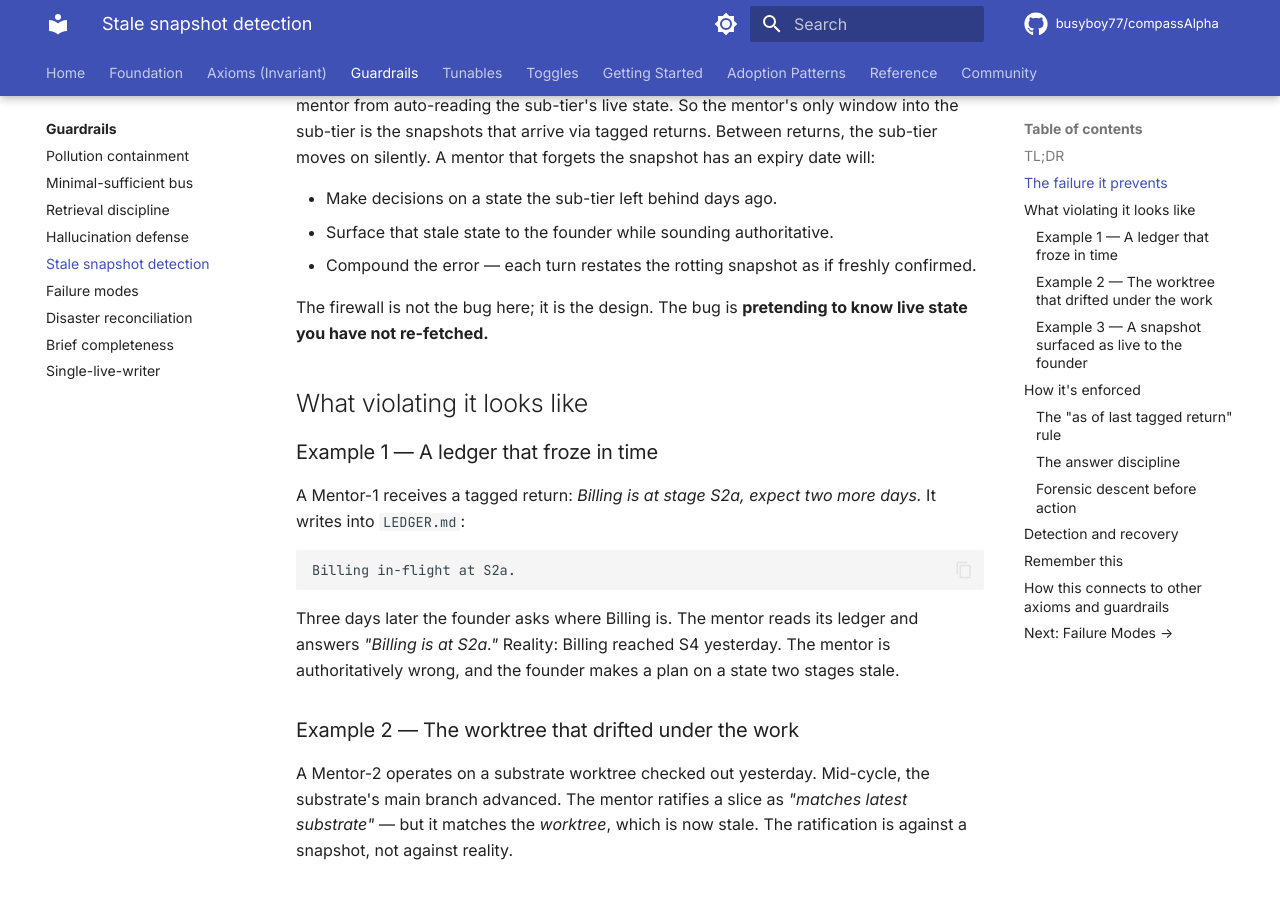
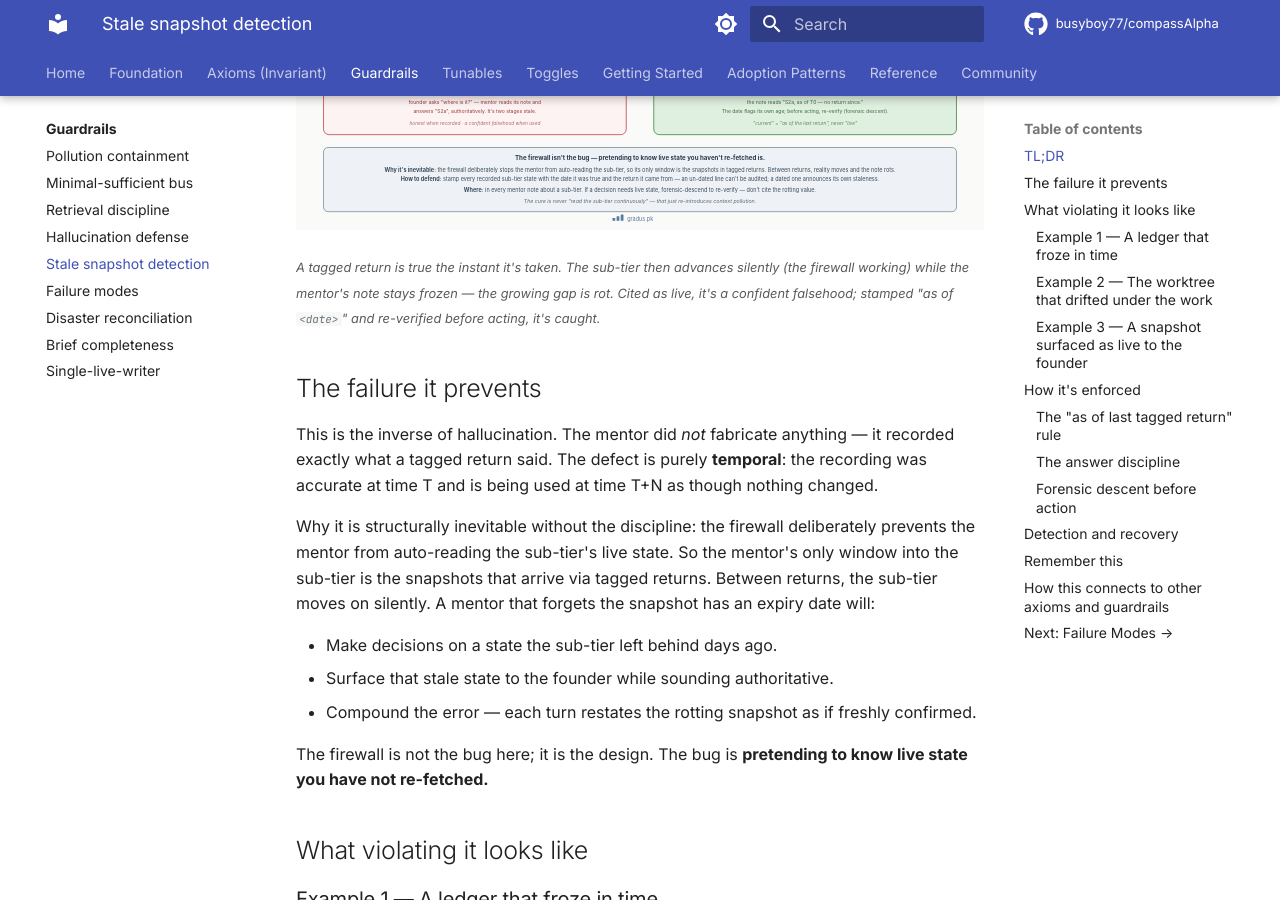
Before and after one commit to busyboy77/compassAlpha, an MkDocs documentation site: the page built from docs/02-guardrails/stale-snapshot-detection.md, in a window 1280 px wide and 900 px high, scrolled down 892 px. Built offline with MkDocs 1.6.1 and Material for MkDocs 9.7.7, drawn with Linux system fonts in a browser that asks for light colours; comment, search, counter and statistics services are not loaded.

Commit message:
Item 3 (Batch B): four trust/provenance diagrams
New how/why/where illustrations: flush-before-disclose (the crash test);
cite-by-substrate vs recall; the verify-at-citation loop; and the
snapshot-rot timeline. Embedded on persistence-law, provenance-law,
hallucination-defense, and stale-snapshot-detection. Intrinsic width/height
for the lightbox; no meta-language.

Co-Authored-By: Claude Opus 4.8 (1M context) <noreply@anthropic.com>

```diff
--- a/docs/02-guardrails/stale-snapshot-detection.md
+++ b/docs/02-guardrails/stale-snapshot-detection.md
@@ -15,6 +15,10 @@ This page is about a quiet trap: a mentor writes down where a teammate's work st
 In short: notes about a teammate's progress go stale fast, so always stamp them with *when* they were true and re-check before acting.
 
 The **firewall leak** is the subtle failure where a mentor records a true point-in-time snapshot of a sub-tier's progress, then keeps treating it as *live* long after the sub-tier has moved on. The snapshot was honest; it simply rotted. The sub-tier advances without telling the mentor — by design, that is the [firewall](../01-axioms/firewall.md) working — so a snapshot held as live drifts further from reality with every conversation turn. The defense is a linguistic and procedural discipline: every recorded sub-tier state is stamped **"as of `<return-date>`"**, and a mentor performs a forensic descent to re-verify before acting on it.
+
+![A snapshot rots over time — the sub-tier advances (S2a → S3 → S4) while the mentor's note stays frozen at S2a; treated as live it leaks, stamped "as of" it is caught](../assets/snapshot-rot.svg)
+
+<small>*A tagged return is true the instant it's taken. The sub-tier then advances silently (the firewall working) while the mentor's note stays frozen — the growing gap is rot. Cited as live, it's a confident falsehood; stamped "as of `<date>`" and re-verified before acting, it's caught.*</small>
 
 ## The failure it prevents
 
```
Also changed, not shown: docs/01-axioms/persistence-law.md (+4 -0 lines), docs/01-axioms/provenance-law.md (+4 -0 lines), docs/02-guardrails/hallucination-defense.md (+4 -0 lines), docs/assets/cite-by-substrate.svg (added), docs/assets/flush-before-disclose.svg (added), docs/assets/snapshot-rot.svg (added), docs/assets/verify-at-citation.svg (added).
